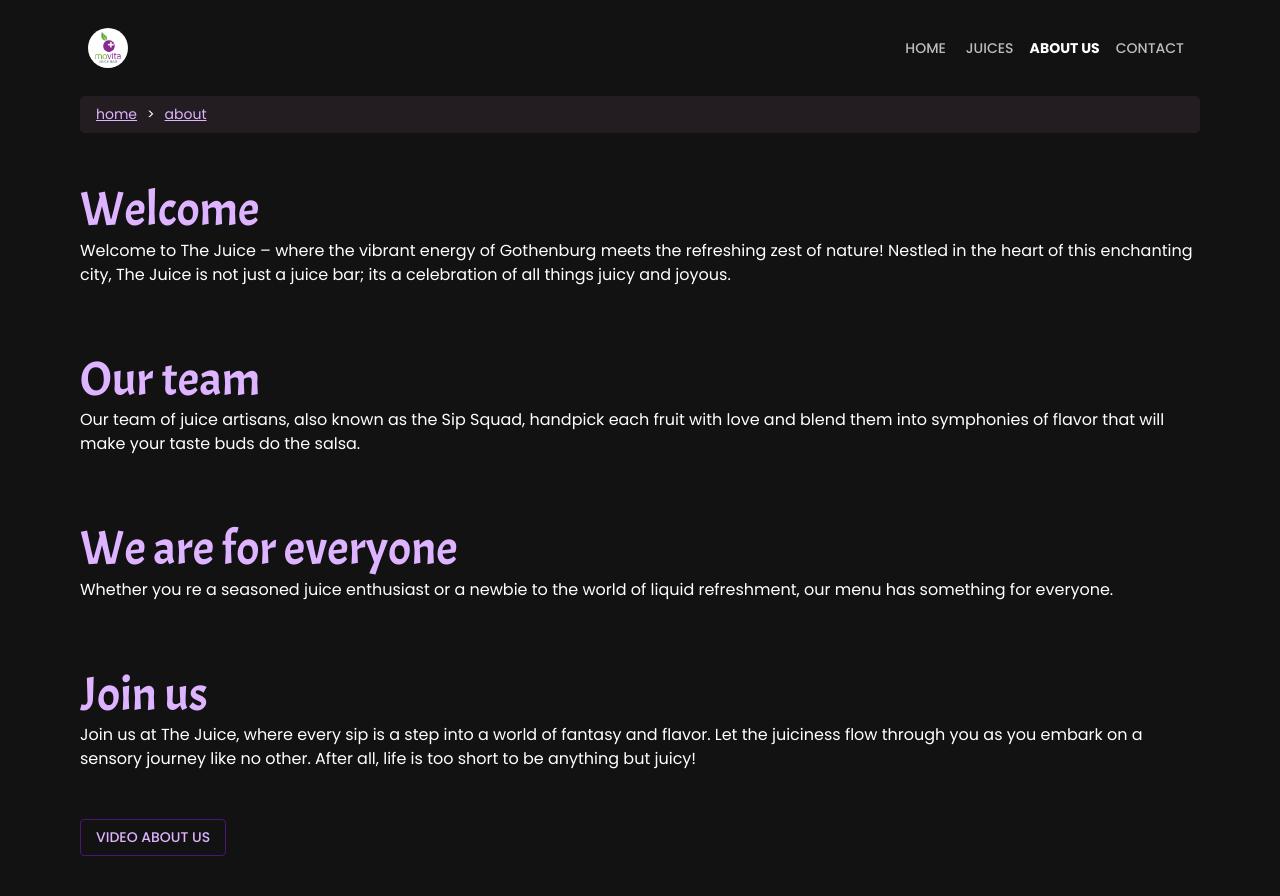
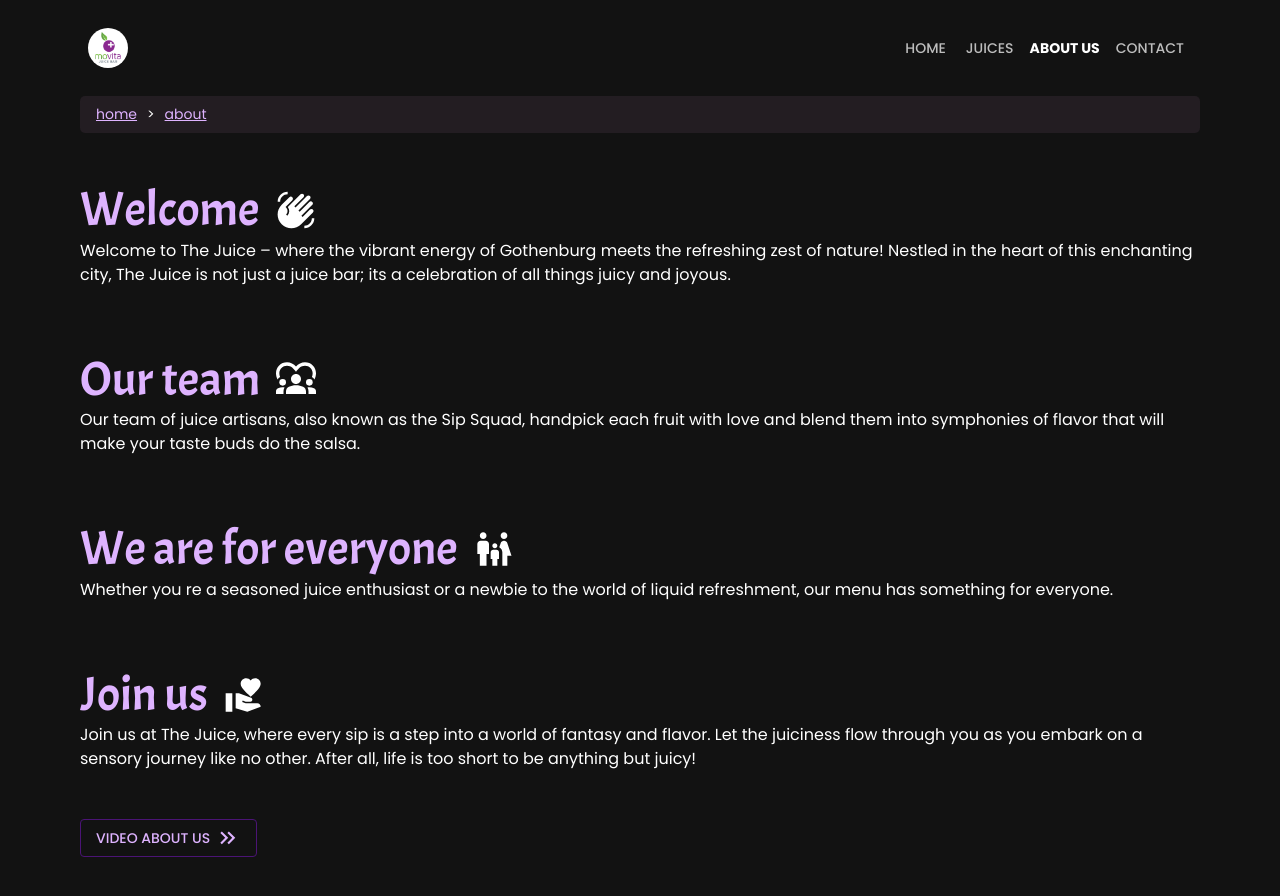
Before and after one commit to DennisByberg/movita-juice-bar, a React (Vite) app: page /about in a window 1280 px wide. Shown: the top 896 px of the page. Built offline with nearby package versions, Linux system fonts and the light colour scheme.

Commit message:
improved styling

```diff
--- a/src/components/ContactForm/ContactForm.tsx
+++ b/src/components/ContactForm/ContactForm.tsx
@@ -7,6 +7,7 @@ import './ContactForm.scss';
 import contactSchema from './contactSchema';
 import useBeforeUnloadHook from './hooks/useBeforeUnloadHook';
 import { zodResolver } from '@hookform/resolvers/zod';
+import EmailIcon from '@mui/icons-material/Email';
 
 interface IFormData {
   firstName: string;
@@ -120,6 +121,8 @@ function ContactForm() {
 
       <Button
         sx={{
+          display: 'flex',
+          gap: '0.3rem',
           width: '10rem',
           color: 'movitaPurple.light',
           borderColor: 'movitaPurple.dark',
@@ -131,7 +134,8 @@ function ContactForm() {
         type='submit'
         variant='outlined'
       >
-        {isSubmitting ? 'SUBMITTING' : 'SUBMIT'}
+        {isSubmitting ? 'SUBMITTING MAIL' : 'SUBMIT MAIL'}
+        <EmailIcon sx={{ fontSize: '1rem' }} />
       </Button>
       <Toaster position='top-center' />
     </form>
--- a/src/components/DefaultButton/DefaultButton.tsx
+++ b/src/components/DefaultButton/DefaultButton.tsx
@@ -1,5 +1,6 @@
 import Button from '@mui/material/Button';
 import { useNavigate } from 'react-router-dom';
+import KeyboardDoubleArrowRightIcon from '@mui/icons-material/KeyboardDoubleArrowRight';
 
 interface DefaultButtonProps {
   variant: 'text' | 'contained' | 'outlined';
@@ -24,11 +25,13 @@ function DefaultButton({
         marginLeft: `${marginLeft}`,
         color: 'movitaPurple.light',
         borderColor: 'movitaPurple.dark',
+        gap: '0.3rem',
       }}
       onClick={() => navigate(`${navigationURL}`)}
       variant={variant}
     >
       {buttonText}
+      <KeyboardDoubleArrowRightIcon sx={{ fontSize: '1.6rem' }} />
     </Button>
   );
 }
--- a/src/components/JuiceList/JuiceList.tsx
+++ b/src/components/JuiceList/JuiceList.tsx
@@ -49,7 +49,7 @@ function JuiceList() {
           />
           <DefaultButton
             navigationURL={`${juice.link_name}`}
-            buttonText='Read More'
+            buttonText={`Read More About ${juice.name}`}
             variant='outlined'
           />
         </ListItem>
--- a/src/components/Navar/Navbar.tsx
+++ b/src/components/Navar/Navbar.tsx
@@ -54,7 +54,14 @@ export default function DrawerAppBar() {
 
   const drawer = (
     <Box onClick={handleDrawerToggle} sx={{ textAlign: 'center' }}>
-      <Avatar role='img' src={movitaLogo} sx={{ margin: '1rem auto' }} />
+      <Avatar
+        role='img'
+        src={movitaLogo}
+        sx={{
+          margin: '1rem auto',
+          cursor: 'pointer',
+        }}
+      />
       <Divider />
       <List>
         {links.map((item) => (
@@ -99,7 +106,14 @@ export default function DrawerAppBar() {
           >
             <MenuIcon />
           </IconButton>
-          <Avatar role='img' src={movitaLogo} onClick={() => navigate('/')} />
+          <Avatar
+            role='img'
+            sx={{
+              cursor: 'pointer',
+            }}
+            src={movitaLogo}
+            onClick={() => navigate('/')}
+          />
           <Box
             sx={{
               display: { xs: 'none', sm: 'block' },
--- a/src/pages/AboutPage/AboutPage.tsx
+++ b/src/pages/AboutPage/AboutPage.tsx
@@ -1,5 +1,9 @@
 import { Box, List, ListItem, SxProps, Typography } from '@mui/material';
 import DefaultButton from '../../components/DefaultButton/DefaultButton';
+import Diversity1Icon from '@mui/icons-material/Diversity1';
+import WavingHandIcon from '@mui/icons-material/WavingHand';
+import FamilyRestroomIcon from '@mui/icons-material/FamilyRestroom';
+import VolunteerActivismIcon from '@mui/icons-material/VolunteerActivism';
 
 function AboutPage() {
   const listItemSX: SxProps = {
@@ -20,8 +24,14 @@ function AboutPage() {
 
   const typographyh2SX: SxProps = {
     color: 'movitaPurple.light',
+    display: 'flex',
+    alignItems: 'center',
+    gap: '1rem',
+
     '@media (max-width: 500px)': {
       fontSize: '2rem',
+      flexDirection: 'column-reverse',
+      gap: '0',
     },
   };
 
@@ -41,6 +51,7 @@ function AboutPage() {
         <ListItem sx={listItemSX}>
           <Typography sx={typographyh2SX} variant='h2'>
             Welcome
+            <WavingHandIcon sx={{ fontSize: '2.5rem', color: 'white' }} />
           </Typography>
           <Typography variant='body1'>
             Welcome to The Juice – where the vibrant energy of Gothenburg meets
@@ -53,6 +64,7 @@ function AboutPage() {
         <ListItem sx={listItemSX}>
           <Typography sx={typographyh2SX} variant='h2'>
             Our team
+            <Diversity1Icon sx={{ fontSize: '2.5rem', color: 'white' }} />
           </Typography>
           <Typography variant='body1'>
             Our team of juice artisans, also known as the Sip Squad, handpick
@@ -64,6 +76,7 @@ function AboutPage() {
         <ListItem sx={listItemSX}>
           <Typography sx={typographyh2SX} variant='h2'>
             We are for everyone
+            <FamilyRestroomIcon sx={{ fontSize: '2.5rem', color: 'white' }} />
           </Typography>
           <Typography variant='body1'>
             Whether you re a seasoned juice enthusiast or a newbie to the world
@@ -74,6 +87,9 @@ function AboutPage() {
         <ListItem sx={listItemSX}>
           <Typography sx={typographyh2SX} variant='h2'>
             Join us
+            <VolunteerActivismIcon
+              sx={{ fontSize: '2.5rem', color: 'white' }}
+            />
           </Typography>
           <Typography variant='body1'>
             Join us at The Juice, where every sip is a step into a world of
--- a/src/pages/ContactPage/ContactPage.tsx
+++ b/src/pages/ContactPage/ContactPage.tsx
@@ -11,6 +11,7 @@ function ContactPage() {
           width: '100%',
           maxWidth: '600px',
           paddingInline: '1rem',
+          borderRadius: 3,
         }}
         component='img'
         src={googleMapsPNG}
```
